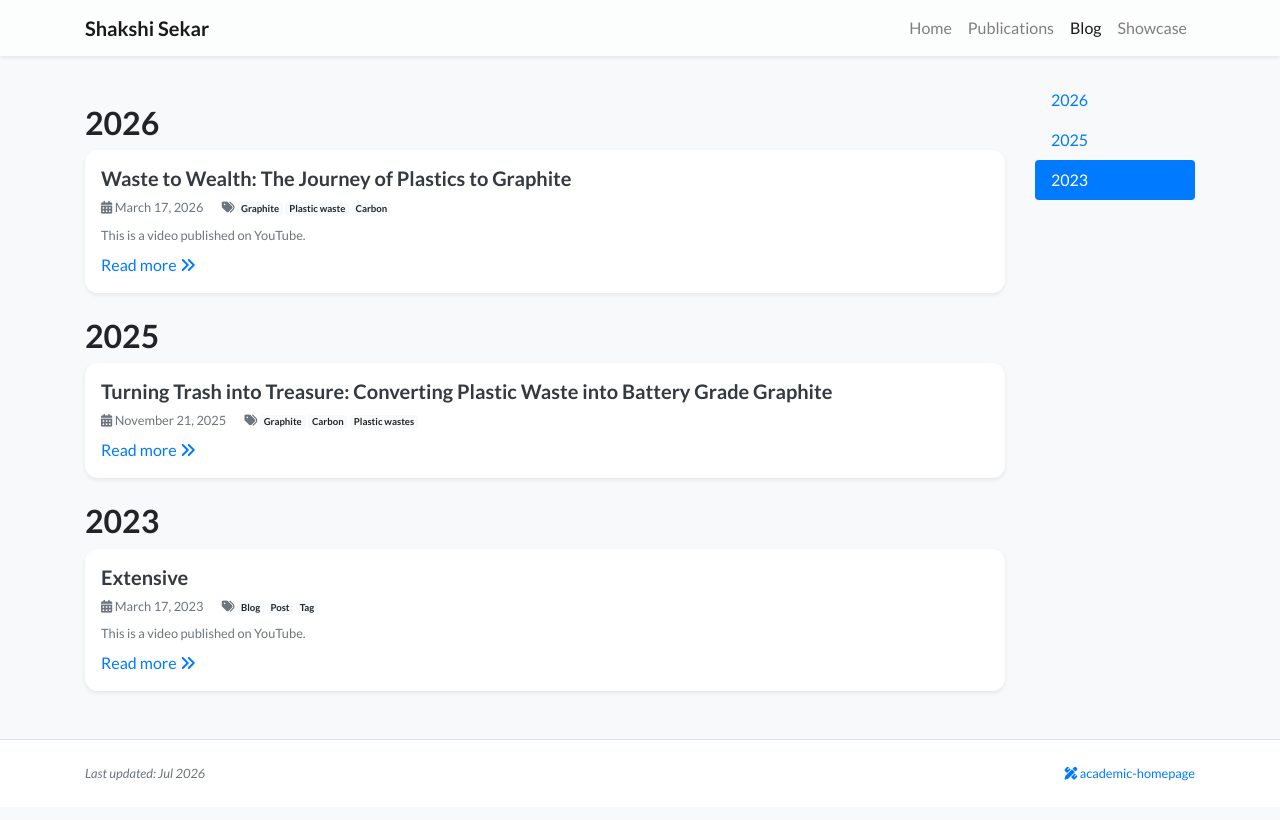
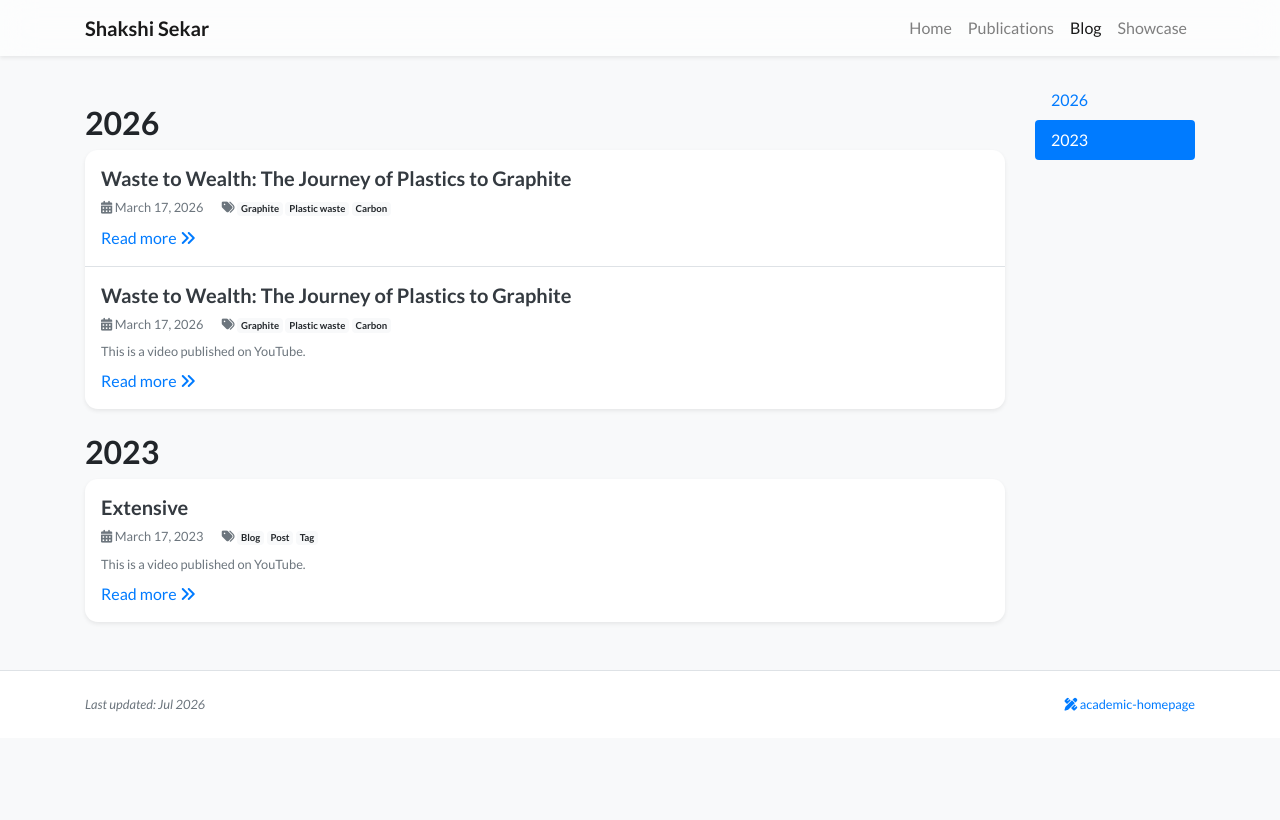
Before and after one commit to ShakshiSekar/ShakshiSekar.github.io, a Jekyll site: the page built from blog.html, in a window 1280 px wide. Shown: the top 820 px of the page. Built offline with Jekyll 4.4.1, drawn with Linux system fonts in a browser that asks for light colours; nearby versions of some CDN libraries; a style sheet for code colours, icons or effects is not loaded.

Commit message:
2025-01-01-blog-post-2.md

```diff
--- a/_posts/2025-01-01-blog-post-2.md
+++ b/_posts/2025-01-01-blog-post-2.md
@@ -1,11 +1,12 @@
 ---
 layout: blog_post
-title: 'Turning Trash into Treasure: Converting Plastic Waste into Battery Grade Graphite'
-date: 2025-11-21
+title: 'Waste to Wealth: The Journey of Plastics to Graphite'
+date: 2026-03-17
+categories: Digital Presentations
 tags:
   - Graphite
+  - Plastic waste
   - Carbon
-  - Plastic wastes
 ---
 
 <div style="position: relative; padding-bottom: 56.25%; height: 0; overflow: hidden;">
```
